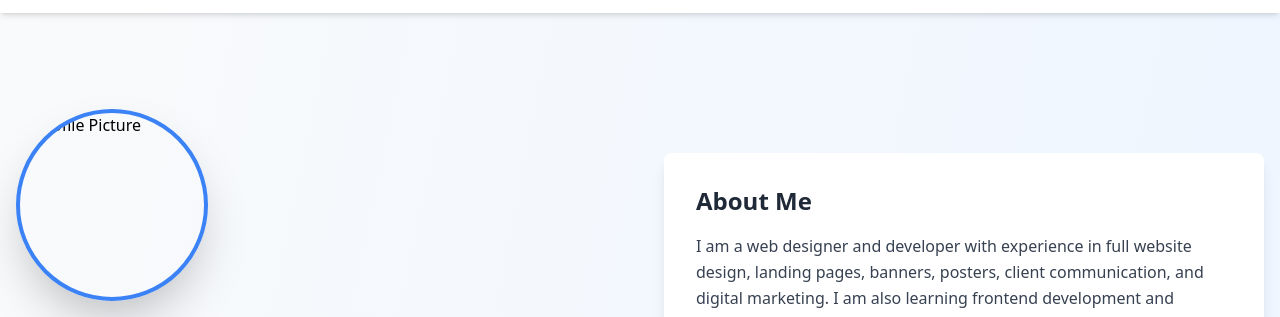
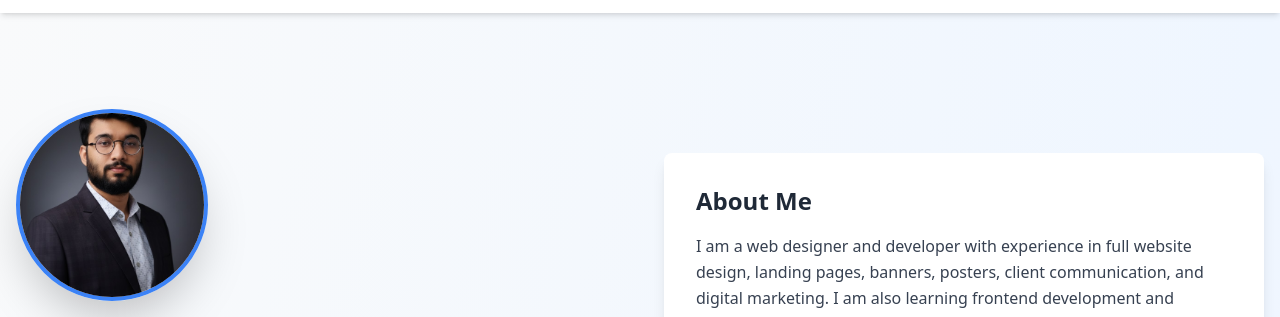
Before and after one commit to FardausTaohyd/Bitbytework2025, a plain HTML site: page index.html in a window 1280 px wide. Shown: the part 51-368 px from the top of the page. Drawn offline with nearby package versions, Linux system fonts and the light colour scheme.

Commit message:
Update index.html

```diff
--- a/index.html
+++ b/index.html
@@ -97,7 +97,7 @@
             <!-- Profile Image & Details -->
             <div class="text-center md:text-left">
                 <div class="w-40 h-40 md:w-48 md:h-48 mx-auto md:mx-0 mb-8 rounded-full overflow-hidden shadow-2xl border-4 border-blue-500">
-                    <img src="img/img.png" alt="Profile Picture" class="w-full h-full object-cover">
+                    <img src="img.png" alt="Profile Picture" class="w-full h-full object-cover">
                 </div>
                 <h1 class="text-4xl md:text-5xl font-bold text-gray-800 mb-2">Fardaus Taohyd</h1>
                 <p class="text-xl text-purple-600 font-semibold mb-4">Web Designer & Frontend Developer</p>
@@ -645,4 +645,5 @@ fardaustaohyd.short.gy/Design" class="hover:text-blue-400 transition">Portfolio<
         });
     </script>
 </body>
+
 </html>
```
